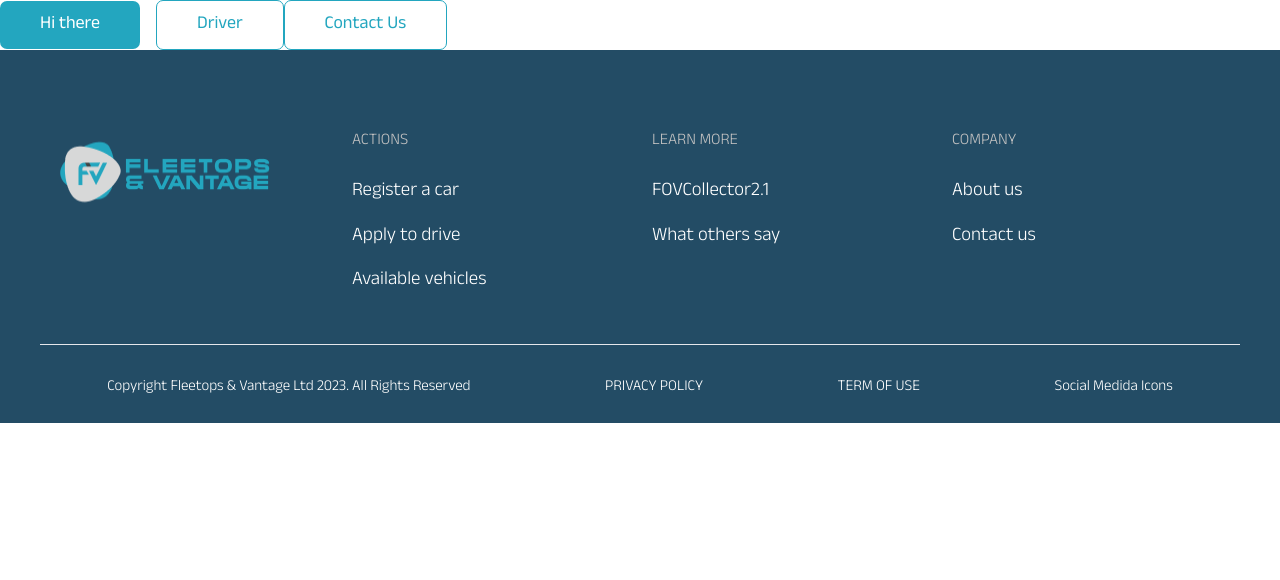
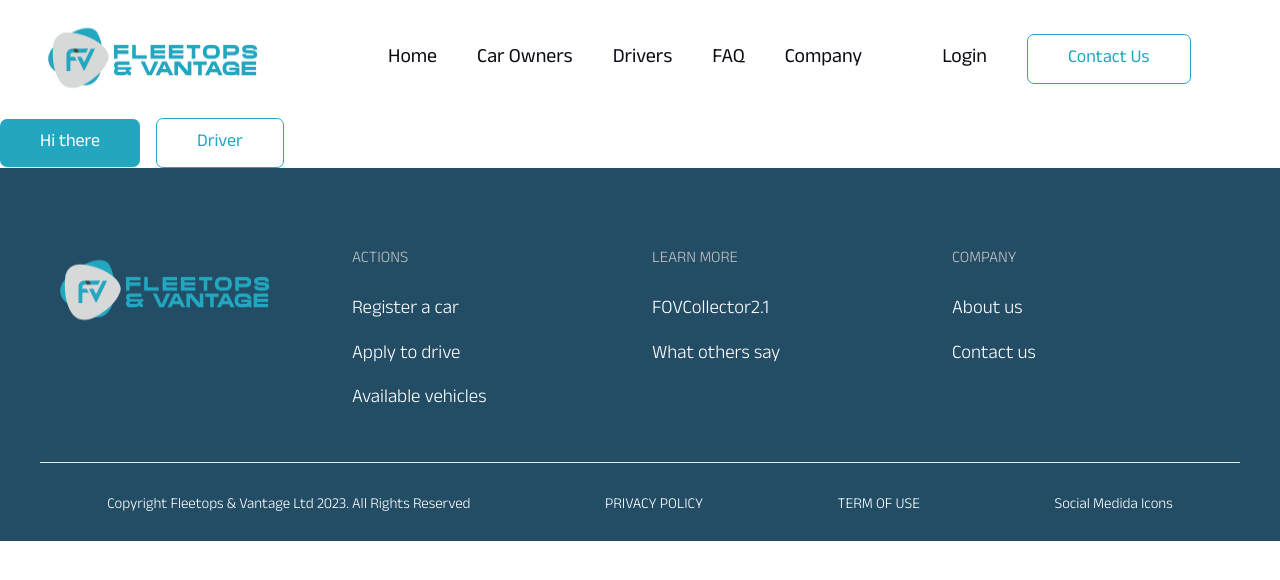
Before and after one commit to Touchstack/FleetOps, a React (Vite) app: page / in a window 1280 px wide. Shown: the top 580 px of the page. Built offline with nearby package versions, Linux system fonts and the light colour scheme.

Commit message:
Added the NavBar component

```diff
--- a/src/App.jsx
+++ b/src/App.jsx
@@ -2,17 +2,20 @@ import React from "react";
 import "./App.css";
 import  './index.css'
 import PrimaryButton from "./assets/components/Buttons/PrimaryButton";
-import OutlinedButton from "./assets/Components/Buttons/OutlinedButton";
+import OutlinedButton from "./assets/components/Buttons/OutlinedButton";
+import NavBar from "./assets/components/Navbar/NavBar";
 import Footer from "./assets/components/Footer/Footer";
+
 
 
 export default function App() {
   return (
     <div className="App">
+      <NavBar/>
       <PrimaryButton buttonText={"Hi there"} />
       <OutlinedButton buttonText={"Driver"}/>
-      <OutlinedButton buttonText={"Contact Us"} />
-      <Footer />
+
+       <Footer />
     </div>
   );
 
--- a/src/assets/components/Navbar/NavBar.jsx
+++ b/src/assets/components/Navbar/NavBar.jsx
@@ -1 +1,59 @@
-import React from "react";
+import AppLogo from "../../../assets/images/fleetops-logo.png";
+import OutlinedButton from "../../../assets/components/Buttons/OutlinedButton";
+
+
+export default function NavBar() {
+    return (
+      <div className="bg-white">
+        <div className="md:flex items-center justify-between bg-white py-4 md:px-10 ">
+          <nav className="text-[19px] font-Regular text-fleetNavText">
+            <div className="flex flex-col lg:flex-row md:flex-col sm:flex-col items-center">
+              <a href="/" className="mr-">
+                <img
+                  className="lg:mr-20"
+                  src={AppLogo}
+                  alt="App Logo"
+                  style={{ width: 228, height: 86 }}
+                />
+              </a>
+              <ul className="md:flex md:items-center ">
+                <li className="md:ml-10 py-1 text-xl">
+                  <a href="/Home" className="hover:text-fleetBlue">
+                    Home
+                  </a>
+                </li>
+                <li className="md:ml-10 py-1 text-xl">
+                  <a href="/Car Owners" className="hover:text-fleetBlue">
+                    Car Owners
+                  </a>
+                </li>
+                <li className="md:ml-10 py-1 text-xl">
+                  <a href="/Drivers" className="hover:text-fleetBlue">
+                    Drivers
+                  </a>
+                </li>
+                <li className="md:ml-10 py-1 text-xl">
+                  <a href="/FAQ" className="hover:text-fleetBlue">
+                    FAQ
+                  </a>
+                </li>
+                <li className="md:ml-10 py-1 text-xl">
+                  <a href="/Company" className="hover:text-fleetBlue">
+                    Company
+                  </a>
+                </li>
+                <li className="md:ml-20 py-1 text-xl">
+                  <a href="/Login" className="hover:text-fleetBlue">
+                    Login
+                  </a>
+                </li>
+                <span className="md:ml-10 py-1 ">
+                  <OutlinedButton buttonText={"Contact Us"} />
+                </span>
+              </ul>
+            </div>
+          </nav>
+        </div>
+      </div>
+    );
+}
--- a/tailwind.config.js
+++ b/tailwind.config.js
@@ -19,6 +19,7 @@ module.exports = {
         fleetDeepBlue: "#234C65",
         fleetGrey: "#C0C0C0",
         fleetFooterHover: "#08B5D6",
+        fleetNavText: "#0A0D14",
       },
     },
   },
```
